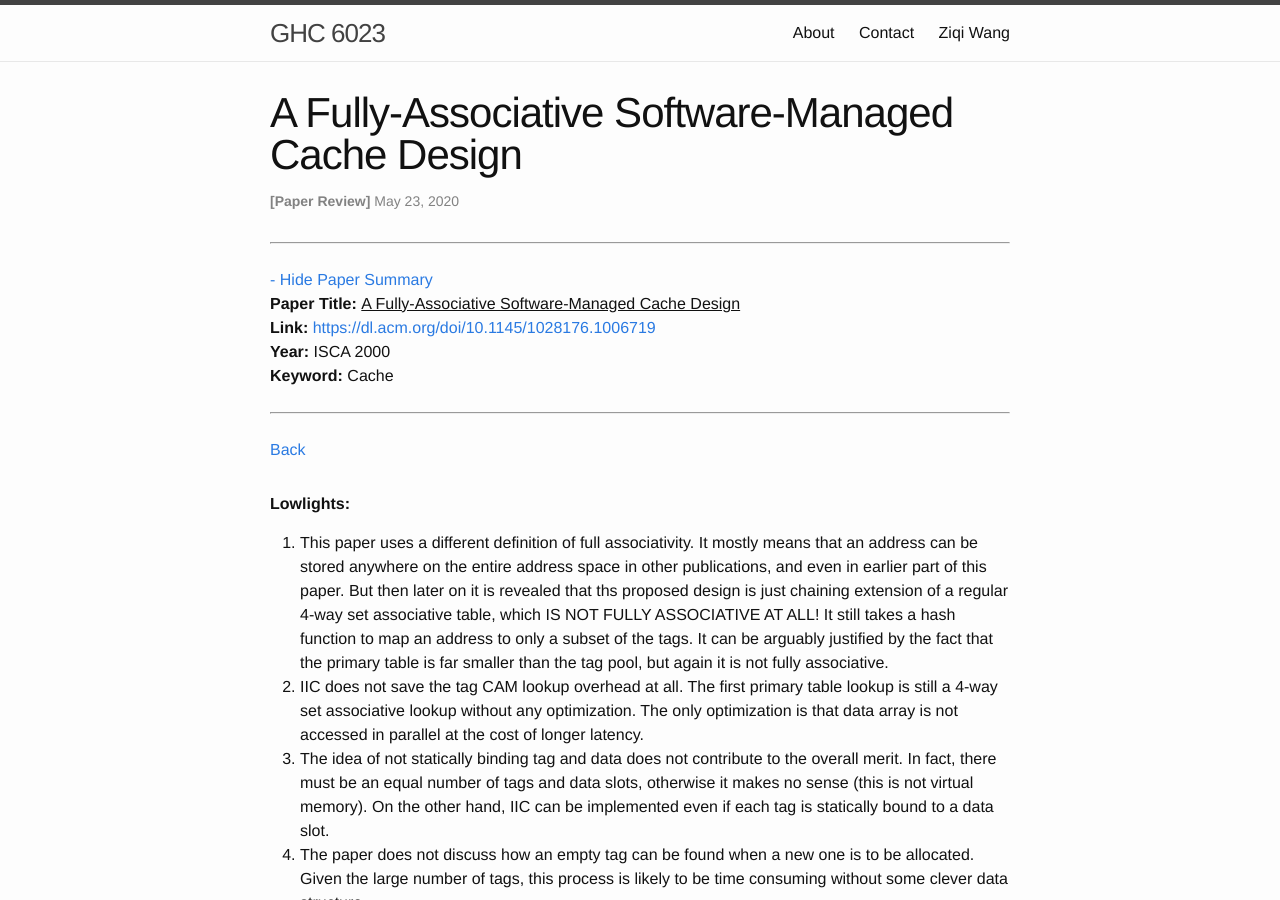
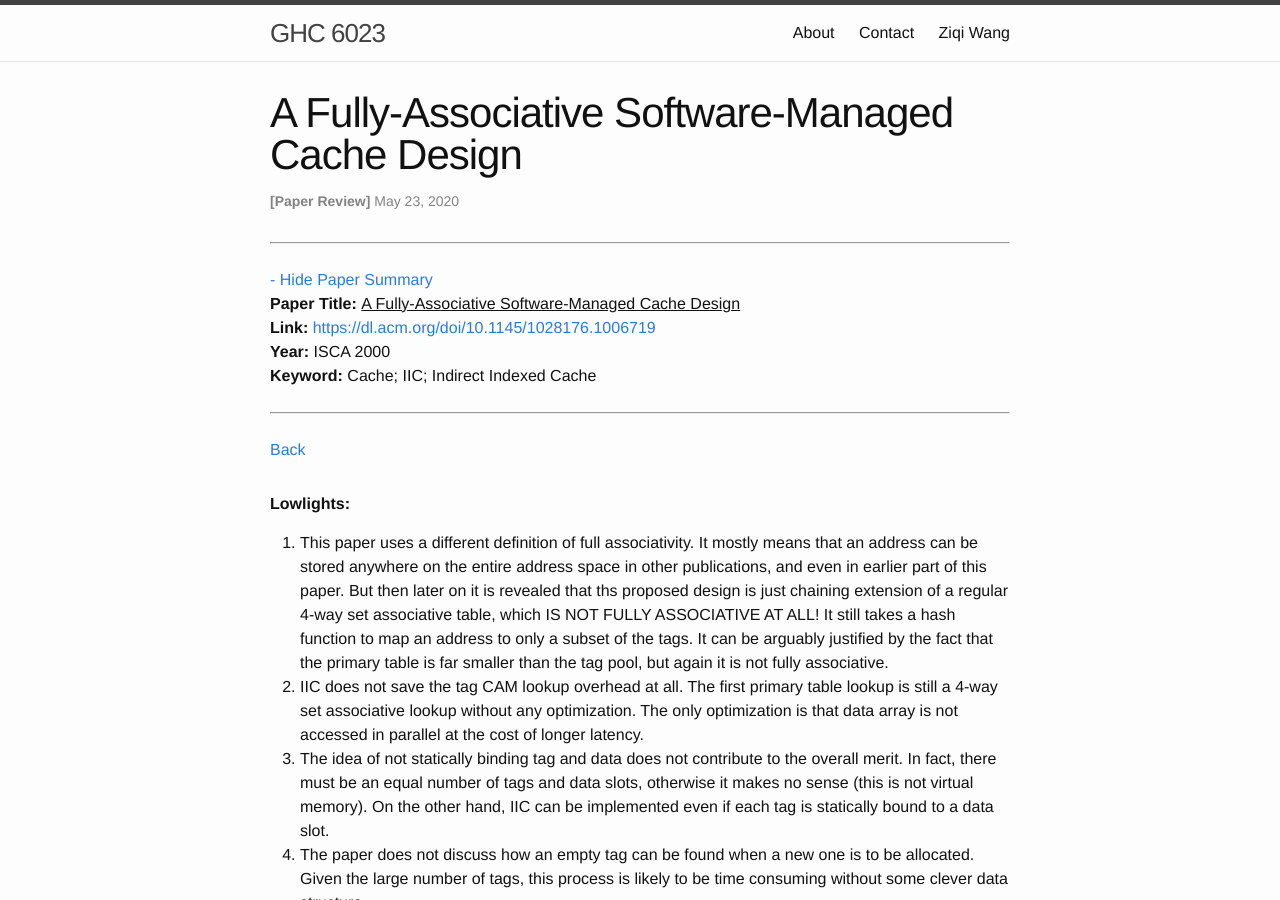
Before and after one commit to wangziqi2013/wangziqi2013.github.io, a Jekyll site: the page built from _posts/2020-05-22-iic.markdown, in a window 1280 px wide and 900 px high. Built offline with Jekyll 4.4.1, drawn with Linux system fonts in a browser that asks for light colours.

Commit message:
Adding IIC

```diff
--- a/_posts/2020-05-22-iic.markdown
+++ b/_posts/2020-05-22-iic.markdown
@@ -5,7 +5,7 @@ date:   2020-05-22 20:51:00 -0500
 categories: paper
 paper_title: "A Fully-Associative Software-Managed Cache Design"
 paper_link: https://dl.acm.org/doi/10.1145/1028176.1006719
-paper_keyword: Cache
+paper_keyword: Cache; IIC; Indirect Indexed Cache
 paper_year: ISCA 2000
 rw_set:
 htm_cd:
```
